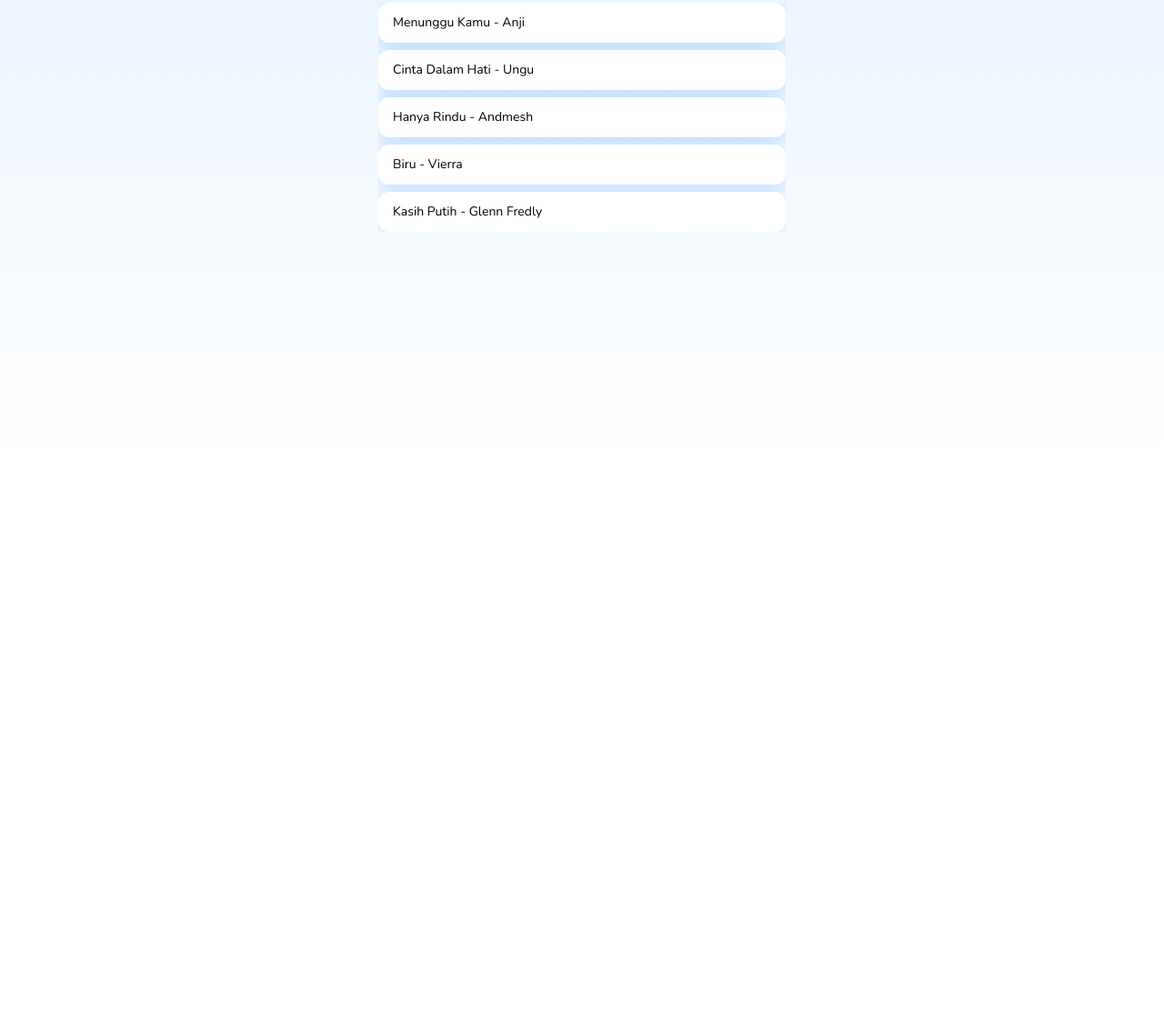
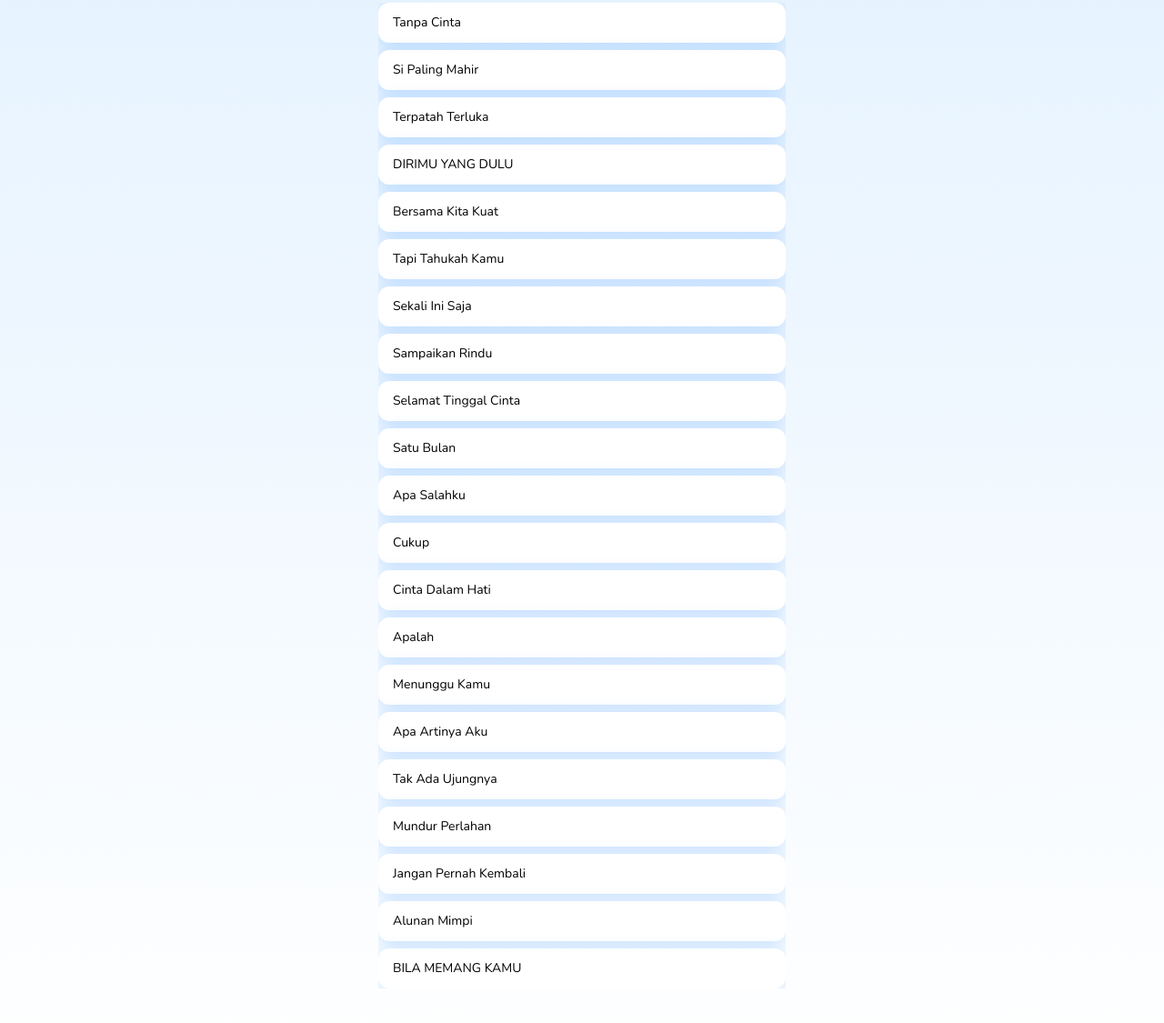
Before and after one commit to af133/play_list, a plain HTML site: page index.html in a window 1280 px wide. Shown: the part 301-1426 px from the top of the page at 91% size. Before the commit the page ends 800 px from the top, so only its background shows below. Drawn offline with nearby package versions, Linux system fonts and the light colour scheme.

Commit message:
Update index.html

```diff
--- a/index.html
+++ b/index.html
@@ -55,11 +55,27 @@
   <!-- Script -->
   <script>
     const songs = [
-      { title: "Menunggu Kamu - Anji", src: "songs/menunggu_kamu.mp3" },
-      { title: "Cinta Dalam Hati - Ungu", src: "songs/cinta_dalam_hati.mp3" },
-      { title: "Hanya Rindu - Andmesh", src: "songs/hanya_rindu.mp3" },
-      { title: "Biru - Vierra", src: "songs/biru_vierra.mp3" },
-      { title: "Kasih Putih - Glenn Fredly", src: "songs/kasih_putih.mp3" },
+      { title: "Tanpa Cinta", src: "songs/Yovie & Nuno - Tanpa Cinta (Lyrics).mp3" },
+      { title: "Si Paling Mahir", src: "songs/Raisa - Si Paling Mahir (Official Lyric Video).mp3" },
+      { title: "Terpatah Terluka", src: "songs/Nabila Taqiyyah - Terpatah Terluka (Official Music Video).mp3" },
+      { title: "DIRIMU YANG DULU", src: "songs/ANGGIS DEVAKI - DIRIMU YANG DULU (LYRIC VIDEO) LIRIK LAGU TRENDING TERBARU.mp3" },
+      { title: "Bersama Kita Kuat", src: "songs/D'MASIV - Bersama Kita Kuat (Lirik).mp3" },
+      { title: "Tapi Tahukah Kamu", src: "songs/Tapi Tahukah Kamu_ - Dygta ft. Kamasean LIRIK INDONESIA.mp3" },
+      { title: "Sekali Ini Saja", src: "songs/Sekali Ini Saja - Glenn Fredly (Lirik Lagu).mp3" },
+      { title: "Sampaikan Rindu", src: "songs/Lyodra - Sampaikan Rindu Lirik Lagu.mp3" },
+      { title: "Selamat Tinggal Cinta", src: "songs/Selamat Tinggal Cinta.mp3" },
+      { title: "Satu Bulan", src: "songs/Bernadya - Satu Bulan (Official Music Video).mp3" },
+      { title: "Apa Salahku", src: "songs/D'MASIV - Apa Salahku Lirik Video.mp3" },
+      { title: "Cukup", src: "songs/Cukup - Ziva Magnolya Lirik Lagu.mp3" },
+      { title: "Cinta Dalam Hati", src: "songs/UNGU - Cinta Dalam Hati (Official Video) UNGUofficial.mp3.crdownload" },
+      { title: "Apalah", src: "songs/RAISA - Apalah (Arti Menunggu) (Official Music Video).mp3.crdownload" },
+      { title: "Menunggu Kamu", src: "songs/Anji - Menunggu Kamu (Ost. Jelita Sejuba ) (Official Music Video Lyric).mp3.crdownload" },
+      { title: "Apa Artinya Aku", src: "songs/Yovie Widianto, Lyodra, Tiara Andini, Ziva Magnolya - Apa Artinya Aku (Official Music Video).mp3" },
+      { title: "Tak Ada Ujungnya", src: "songs/Rony Parulian - Tak Ada Ujungnya (Official Lyric Video).mp3" },
+      { title: "Mundur Perlahan", src: "songs/Nyoman Paul - Mundur Perlahan (Lirik).mp3" },
+      { title: "Jangan Pernah Kembali", src: "songs/Jangan Pernah Kembali - Lyodra ft Andi Rianto Lirik Lagu.mp3" },
+      { title: "Alunan Mimpi", src: "songs/Nyoman Paul - Alunan Mimpi Lirik Lagu.mp3" },
+      { title: "BILA MEMANG KAMU", src: "songs/BETRAND PUTRA ONSU - BILA MEMANG KAMU (LYRIC VIDEO) LIRIK LAGU TRENDING TERBARU.mp3" },
       // Tambah lagu sesukamu sampai 100 yaa 💙
     ];
 
```
